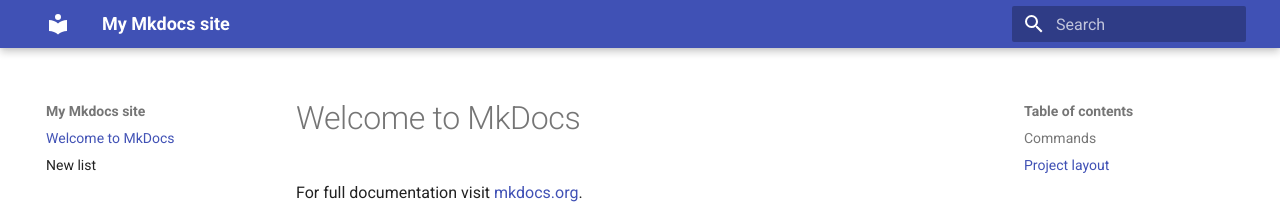
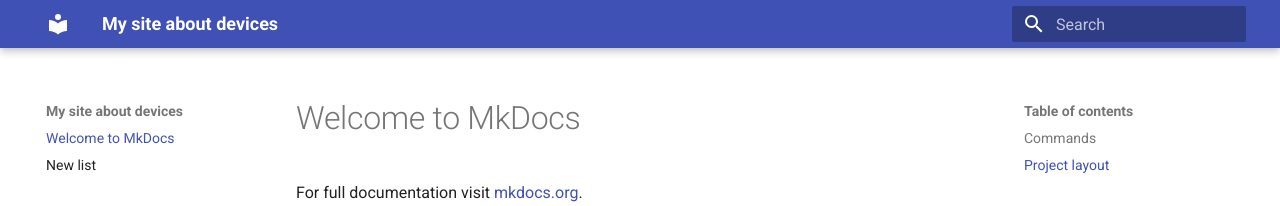
Before and after one commit to AlexRos177/mkdocs_1, an MkDocs documentation site: the page built from docs/index.md, in a window 1280 px wide. Shown: the top 206 px of the page. Built offline with MkDocs 1.6.1 and Material for MkDocs 9.7.7, drawn with Linux system fonts in a browser that asks for light colours.

Commit message:
Add new changes

```diff
--- a/mkdocs.yml
+++ b/mkdocs.yml
@@ -1,4 +1,4 @@
-site_name: My Mkdocs site
+site_name: My site about devices
 site_url: https://alexros177.github.io/mkdocs_1/
 theme:
   name: material
@@ -9,6 +9,3 @@
   - admonition
   - pymdownx.details
   - pymdownx.superfences
-
-extra_css:
-  - stylesheets/extra.css
```
